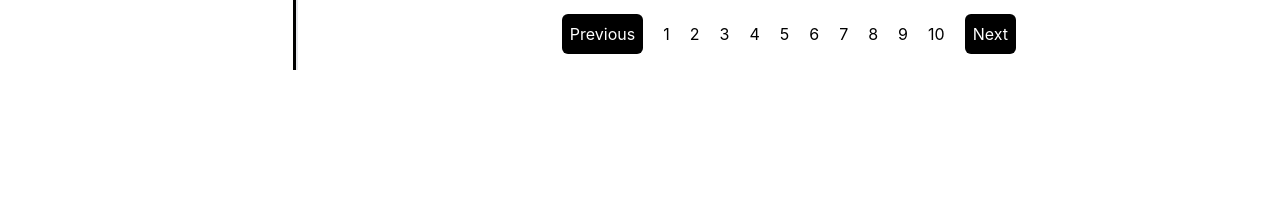
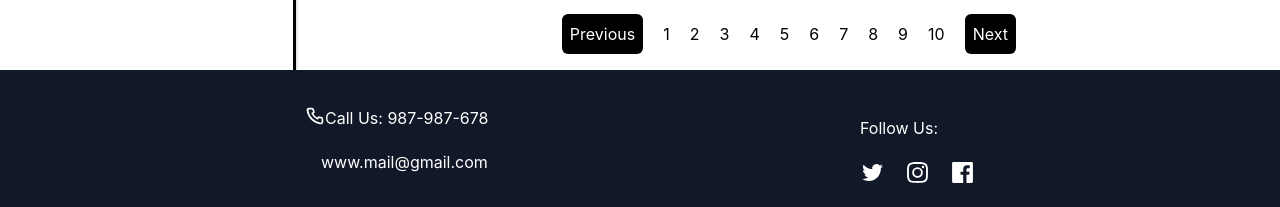
Before and after one commit to puranjayb/apni-dukaan-online-SIH-2023, a React (Create React App) app in the folder client/: page / in a window 1280 px wide. Shown: the part 1532-1739 px from the top of the page. Before the commit the page ends 1602 px from the top, so only its background shows below. Built offline with nearby package versions, Linux system fonts and the light colour scheme.

Commit message:
readd footer

```diff
--- a/client/src/components/footer/Footer.jsx
+++ b/client/src/components/footer/Footer.jsx
@@ -5,8 +5,7 @@ import Uilfb from "@iconscout/react-unicons/icons/uil-facebook";
 import Uilphone from "@iconscout/react-unicons/icons/uil-phone";
 
 
-export default function
-() {
+export default function Footer() {
   return (
     <div className='bg-gray-900 flex flex-col md:flex-row py-5 text-white items-center md:justify-evenly overflow-hidden ml-4 md:ml-0'>
         <div className='flex flex-col md:space-y-5 py-4 md:space-x-4'>
--- a/client/src/pages/product/ProductFeed.jsx
+++ b/client/src/pages/product/ProductFeed.jsx
@@ -5,6 +5,7 @@ import UilSearch from "@iconscout/react-unicons/icons/uil-search";
 import UilProfile from "@iconscout/react-unicons/icons/uil-user-circle";
 import Productdesc from "../productdesc/Productdesc";
 import { MockDB } from "./MockDB.js";
+import Footer from "../../components/footer/Footer";
 
 export default function ProductFeed() {
   const [searchValue, setSearchValue] = useState("");
@@ -228,6 +229,7 @@ export default function ProductFeed() {
           </nav>
         </div>
       </div>
+      <Footer/>
     </div>
   );
 }
--- a/client/src/pages/productdesc/Productdesc.jsx
+++ b/client/src/pages/productdesc/Productdesc.jsx
@@ -6,6 +6,7 @@ import Uilcart from "@iconscout/react-unicons/icons/uil-shopping-cart-alt";
 import { MockDB } from "../product/MockDB.js";
 import { Link } from "react-router-dom";
 import ProductFeed from "../product/ProductFeed";
+import Footer from "../../components/footer/Footer.jsx";
 
 export default function Productdesc() {
   const { productId } = useParams();
@@ -101,7 +102,7 @@ export default function Productdesc() {
       </div>
       <div className="flex flex-col w-fit">
         <div className="flex flex-row justify-between p-3">
-          <Link to="/product-feed" className="font-semibold">
+          <Link to="/" className="font-semibold">
             &lt; Back
           </Link>
           <div className="border-2 flex flex-row space-x-2 w-[130px] p-2 rounded-lg">
@@ -203,6 +204,7 @@ export default function Productdesc() {
             ))} */}
         </div>
       </div>
+      <Footer/>
     </div>
   );
 }
```
Also changed, not shown: client/src/components/navbar/Navbar.jsx (line endings or trailing spaces).
